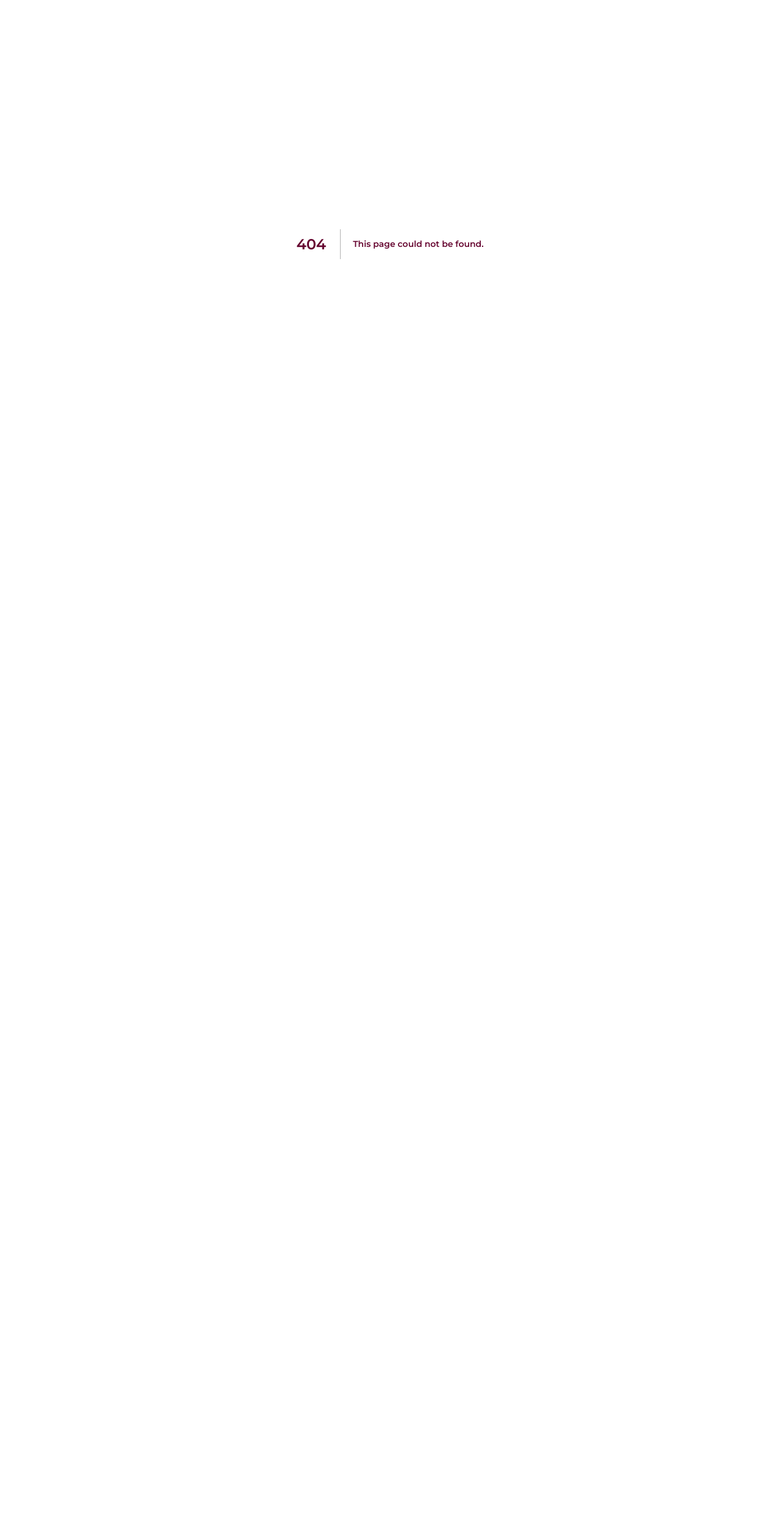
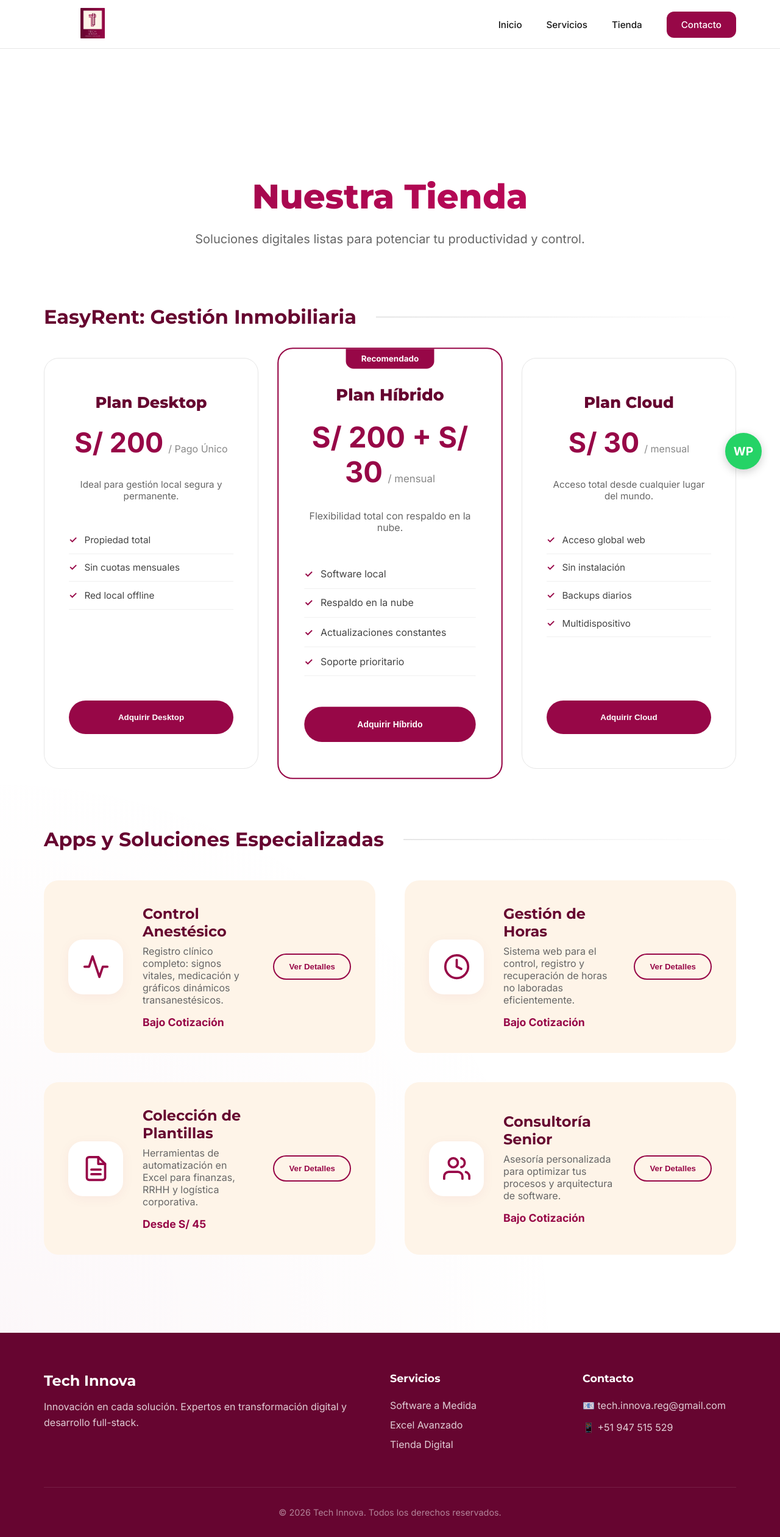
Before and after one commit to techinnovareg-lgtm/WebTechInnova, a Next.js app: page /tienda in a window 1280 px wide. Before the commit this address had no page. Shown: the whole page at 61% size. Before the commit the page ends 800 px from the top, so only its background shows below. Built offline with nearby package versions, Linux system fonts and the light colour scheme.

Commit message:
Lanzamiento de subpágina /tienda con nuevos productos especializados

```diff
--- a/src/app/page.tsx
+++ b/src/app/page.tsx
@@ -2,7 +2,6 @@ import Header from '@/components/common/Header';
 import Hero from '@/components/sections/Hero';
 import Services from '@/components/sections/Services';
 import Process from '@/components/sections/Process';
-import Store from '@/components/sections/Store';
 import Contact from '@/components/sections/Contact';
 
 import Footer from '@/components/common/Footer';
@@ -15,7 +14,6 @@ export default function Home() {
       <Hero />
       <Services />
       <Process />
-      <Store />
       <Contact />
       <Footer />
       <WhatsAppButton />
--- /dev/null
+++ b/src/app/tienda/page.tsx
@@ -0,0 +1,22 @@
+import Header from '@/components/common/Header';
+import Footer from '@/components/common/Footer';
+import Store from '@/components/sections/Store';
+import WhatsAppButton from '@/components/common/WhatsAppButton';
+
+export const metadata = {
+    title: 'Tienda Digital | Tech Innova',
+    description: 'Explora nuestras soluciones de software listas para usar, incluyendo EasyRent y herramientas especializadas.',
+};
+
+export default function TiendaPage() {
+    return (
+        <>
+            <Header />
+            <main style={{ paddingTop: '80px' }}>
+                <Store />
+            </main>
+            <Footer />
+            <WhatsAppButton />
+        </>
+    );
+}
--- a/src/components/common/Footer.tsx
+++ b/src/components/common/Footer.tsx
@@ -14,9 +14,9 @@ const Footer = () => {
                     <div className={styles.links}>
                         <h4>Servicios</h4>
                         <ul>
-                            <li><Link href="#software">Software a Medida</Link></li>
-                            <li><Link href="#excel">Excel Avanzado</Link></li>
-                            <li><Link href="#tienda">Tienda Digital</Link></li>
+                            <li><Link href="/#software">Software a Medida</Link></li>
+                            <li><Link href="/#excel">Excel Avanzado</Link></li>
+                            <li><Link href="/tienda">Tienda Digital</Link></li>
                         </ul>
                     </div>
 
--- a/src/components/common/Header.tsx
+++ b/src/components/common/Header.tsx
@@ -22,10 +22,10 @@ const Header = () => {
 
                 <nav>
                     <ul className={styles.navList}>
-                        <li className={styles.navItem}><Link href="#inicio">Inicio</Link></li>
-                        <li className={styles.navItem}><Link href="#servicios">Servicios</Link></li>
-                        <li className={styles.navItem}><Link href="#tienda">Tienda</Link></li>
-                        <li className={styles.navItem}><Link href="#contacto" className={styles.contactBtn}>Contacto</Link></li>
+                        <li className={styles.navItem}><Link href="/#inicio">Inicio</Link></li>
+                        <li className={styles.navItem}><Link href="/#servicios">Servicios</Link></li>
+                        <li className={styles.navItem}><Link href="/tienda">Tienda</Link></li>
+                        <li className={styles.navItem}><Link href="/#contacto" className={styles.contactBtn}>Contacto</Link></li>
                     </ul>
                 </nav>
 
--- a/src/components/sections/Hero.tsx
+++ b/src/components/sections/Hero.tsx
@@ -16,7 +16,7 @@ const Hero = () => {
                         <Link href="#servicios" className={styles.primaryBtn}>
                             Nuestras Soluciones
                         </Link>
-                        <Link href="#tienda" className={styles.secondaryBtn}>
+                        <Link href="/tienda" className={styles.secondaryBtn}>
                             Explorar Tienda
                         </Link>
 
--- a/src/components/sections/Store.module.css
+++ b/src/components/sections/Store.module.css
@@ -187,11 +187,13 @@
     box-shadow: var(--shadow-soft);
     color: var(--primary);
     transition: all 0.3s ease;
+    flex-shrink: 0;
 }
 
 .otherIcon svg {
     width: 45px;
     height: 45px;
+    display: block;
 }
 
 .otherCard:hover .otherIcon {
--- a/src/components/sections/Store.tsx
+++ b/src/components/sections/Store.tsx
@@ -34,8 +34,29 @@ const easyRentPlans = [
 
 const otherProducts = [
     {
+        title: "Control Anestésico",
+        description: "Registro clínico completo: signos vitales, medicación y gráficos dinámicos transanestésicos.",
+        price: "Bajo Cotización",
+        icon: (
+            <svg viewBox="0 0 24 24" fill="none" stroke="currentColor" strokeWidth="2" strokeLinecap="round" strokeLinejoin="round">
+                <path d="M22 12h-4l-3 9L9 3l-3 9H2"></path>
+            </svg>
+        )
+    },
+    {
+        title: "Gestión de Horas",
+        description: "Sistema web para el control, registro y recuperación de horas no laboradas eficientemente.",
+        price: "Bajo Cotización",
+        icon: (
+            <svg viewBox="0 0 24 24" fill="none" stroke="currentColor" strokeWidth="2" strokeLinecap="round" strokeLinejoin="round">
+                <circle cx="12" cy="12" r="10"></circle>
+                <polyline points="12 6 12 12 16 14"></polyline>
+            </svg>
+        )
+    },
+    {
         title: "Colección de Plantillas",
-        description: "Herramientas de automatización en Excel para finanzas, RRHH y logística.",
+        description: "Herramientas de automatización en Excel para finanzas, RRHH y logística corporativa.",
         price: "Desde S/ 45",
         icon: (
             <svg viewBox="0 0 24 24" fill="none" stroke="currentColor" strokeWidth="2" strokeLinecap="round" strokeLinejoin="round">
@@ -43,13 +64,12 @@ const otherProducts = [
                 <polyline points="14 2 14 8 20 8"></polyline>
                 <line x1="16" y1="13" x2="8" y2="13"></line>
                 <line x1="16" y1="17" x2="8" y2="17"></line>
-                <polyline points="10 9 9 9 8 9"></polyline>
             </svg>
         )
     },
     {
         title: "Consultoría Senior",
-        description: "Asesoría personalizada para optimizar tus procesos corporativos.",
+        description: "Asesoría personalizada para optimizar tus procesos y arquitectura de software.",
         price: "Bajo Cotización",
         icon: (
             <svg viewBox="0 0 24 24" fill="none" stroke="currentColor" strokeWidth="2" strokeLinecap="round" strokeLinejoin="round">
@@ -68,7 +88,7 @@ const Store = () => {
             <div className={`container ${styles.container}`}>
                 <div className={styles.header}>
                     <h2 className={styles.title}>Nuestra Tienda</h2>
-                    <p className={styles.subtitle}>Soluciones digitales listas para potenciar tu productividad.</p>
+                    <p className={styles.subtitle}>Soluciones digitales listas para potenciar tu productividad y control.</p>
                 </div>
 
                 <div className={styles.subHeader}>
@@ -100,7 +120,7 @@ const Store = () => {
                 </div>
 
                 <div className={styles.subHeader} style={{ marginTop: '6rem' }}>
-                    <h3>Otros Productos y Servicios</h3>
+                    <h3>Apps y Soluciones Especializadas</h3>
                     <div className={styles.divider}></div>
                 </div>
 
```
